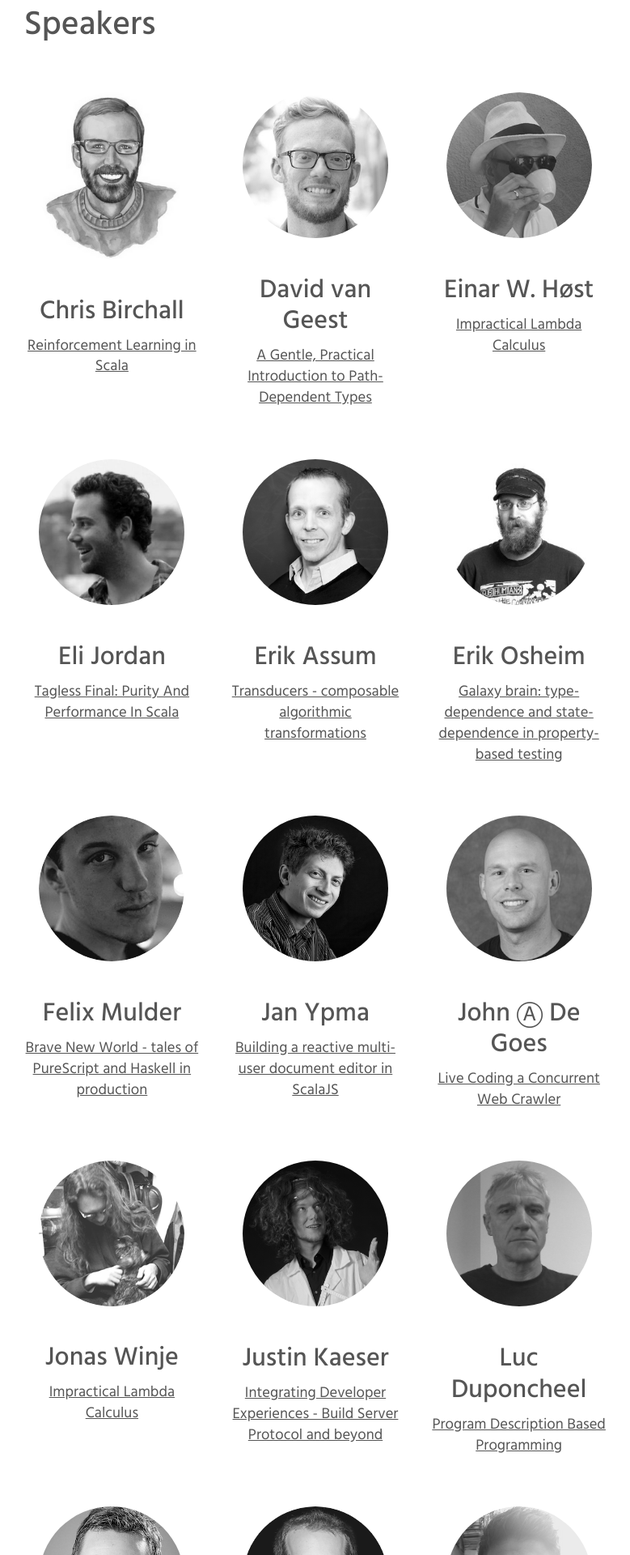
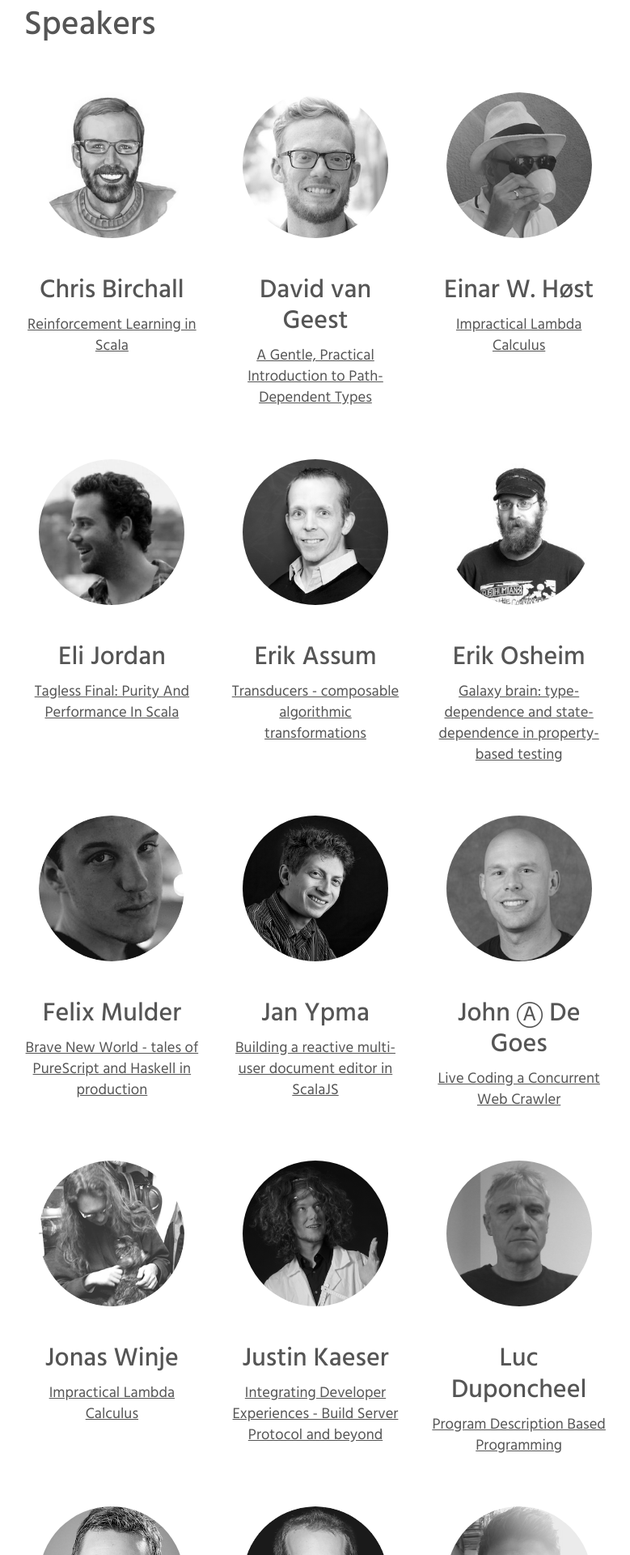
Before and after one commit to flatmaposlo/2019.flatmap.no, a Jekyll site: the page built from index.html, in a window 1280 px wide. Shown: the part 1555-3475 px from the top of the page at 81% size, without its empty margins (250-1029 px from the left). Built offline with Jekyll 4.4.1, drawn with Linux system fonts in a browser that asks for light colours.

Commit message:
Fixing odd shaped images

```diff
--- a/_sass/_molecule.scss
+++ b/_sass/_molecule.scss
@@ -190,15 +190,6 @@ nav {
 }
 
 
-.speakerImage {
-  width: 180px;
-  border-radius: 90px;
-  margin-top: $style-margin-large;
-  filter: gray; /* IE6-9 */
-  -webkit-filter: grayscale(1); /* Google Chrome, Safari 6+ & Opera 15+ */
-  filter: grayscale(1);
-}
-
 .text-center{
   text-align: center;
 }
@@ -213,11 +204,10 @@ nav {
     display: inline-block;
     @media screen and (max-width: 799px) {
       width: calc((100% - 2rem) / 2);
-
     }
 
     @media screen and (min-width: 800px) {
-      width: calc((100% - 2rem) / 3);
+      width: calc((100% - 3rem) / 3);
     }
 
     img {
--- a/_sass/_organism.scss
+++ b/_sass/_organism.scss
@@ -45,11 +45,6 @@
 #map {
   height: 25vh;
   min-height: 14rem;
-}
-
-.about, .sponsorer {
-  padding-top: $style-margin-large;
-  padding-bottom: $style-margin-large;
 }
 
 .about {
@@ -144,6 +139,17 @@
     text-align: center;
     flex-basis: 100%;
 
+    & > a{
+      height: 180px;
+      width: 180px;
+      overflow: hidden;
+      border-radius: 90px;
+      display: inline-block;
+      clear: both;
+      text-align: center;
+      margin-top: $style-margin-large;
+    }
+
     .titleTalk {
       a {
         color: $color-text;
@@ -151,10 +157,11 @@
       }
     }
 
-    img {
-      margin-top: $style-margin-large;
+    .speakerImage {
       width: 180px;
-      border-radius: 90px;
+      filter: gray; /* IE6-9 */
+      -webkit-filter: grayscale(1); /* Google Chrome, Safari 6+ & Opera 15+ */
+      filter: grayscale(1);
     }
 
     @include on-device(medium) {
@@ -283,3 +290,10 @@ section.schedule_frontpage {
     }
   }
 }
+
+.sponsorer{
+  ul{
+    margin: 0;
+  }
+
+}
```
